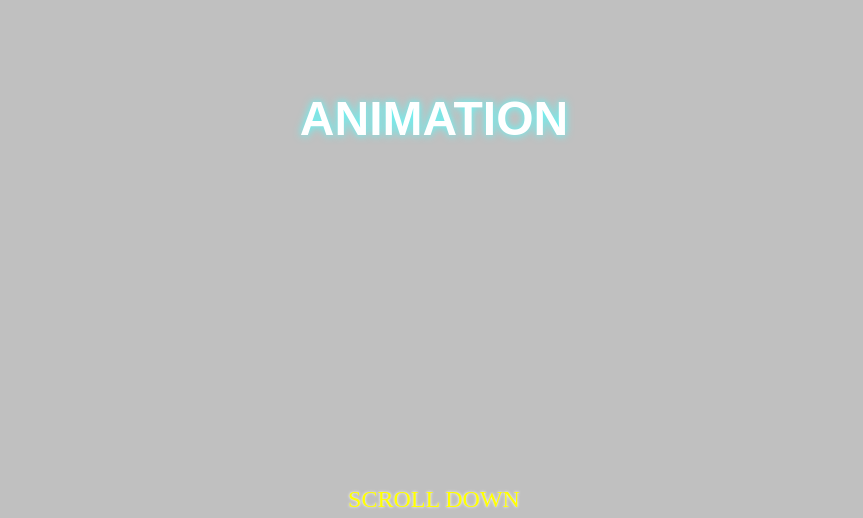
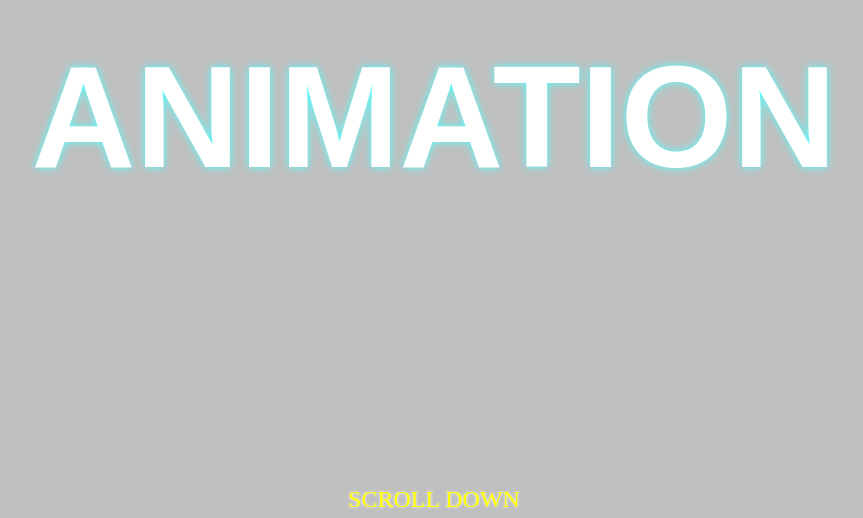
Before and after one commit to nemariia/animation-examples, a plain HTML site: page index.html in a window 1280 px wide. Shown: the part 282-800 px from the top of the page, without its empty margins (206-1069 px from the left). Drawn offline with Linux system fonts and the light colour scheme.

Commit message:
made text bigger and separated

```diff
--- a/index.css
+++ b/index.css
@@ -11,9 +11,11 @@ body {
 
 .screen {
 	display: flex;
+	flex-direction: column;
 	align-items: center;
 	justify-content: center;
 	height: 100vh;
+	font-size: 3em;
 }
 
 #note {
```
